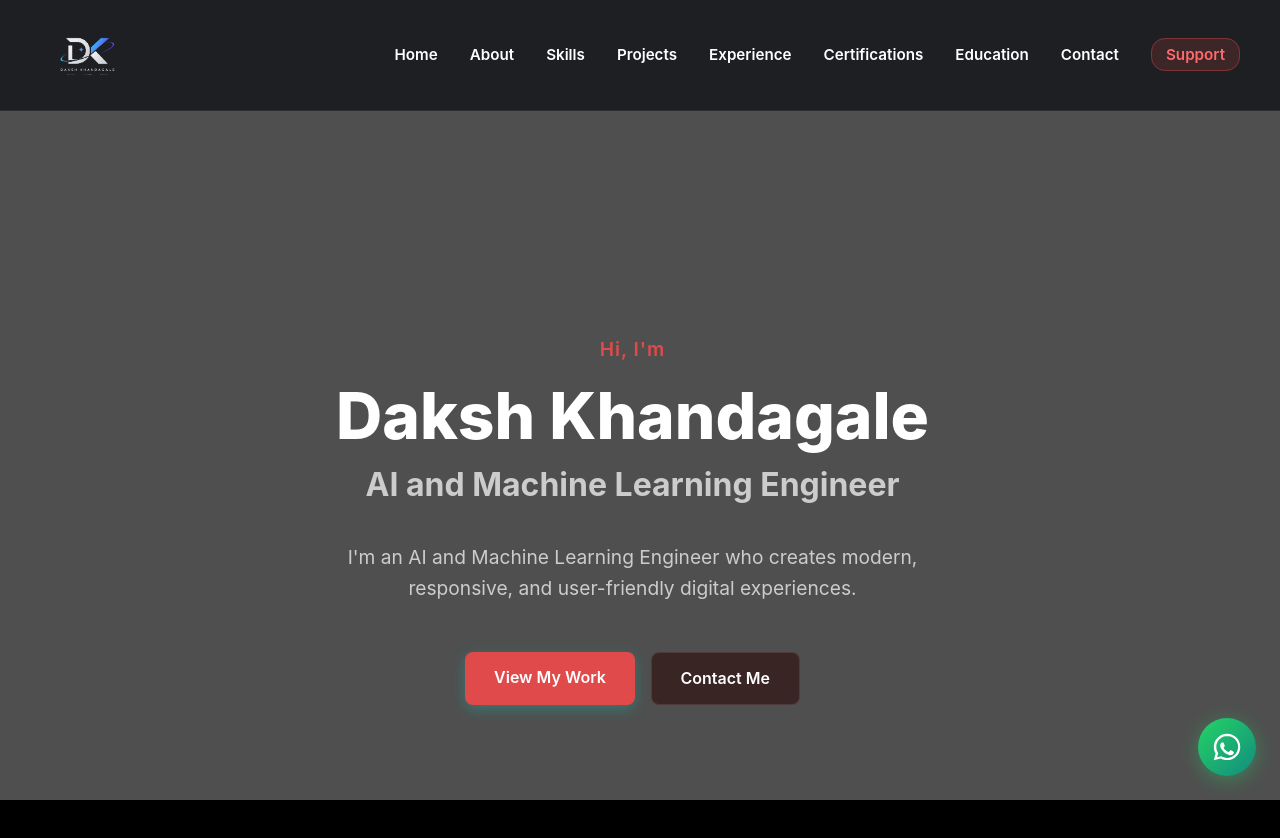
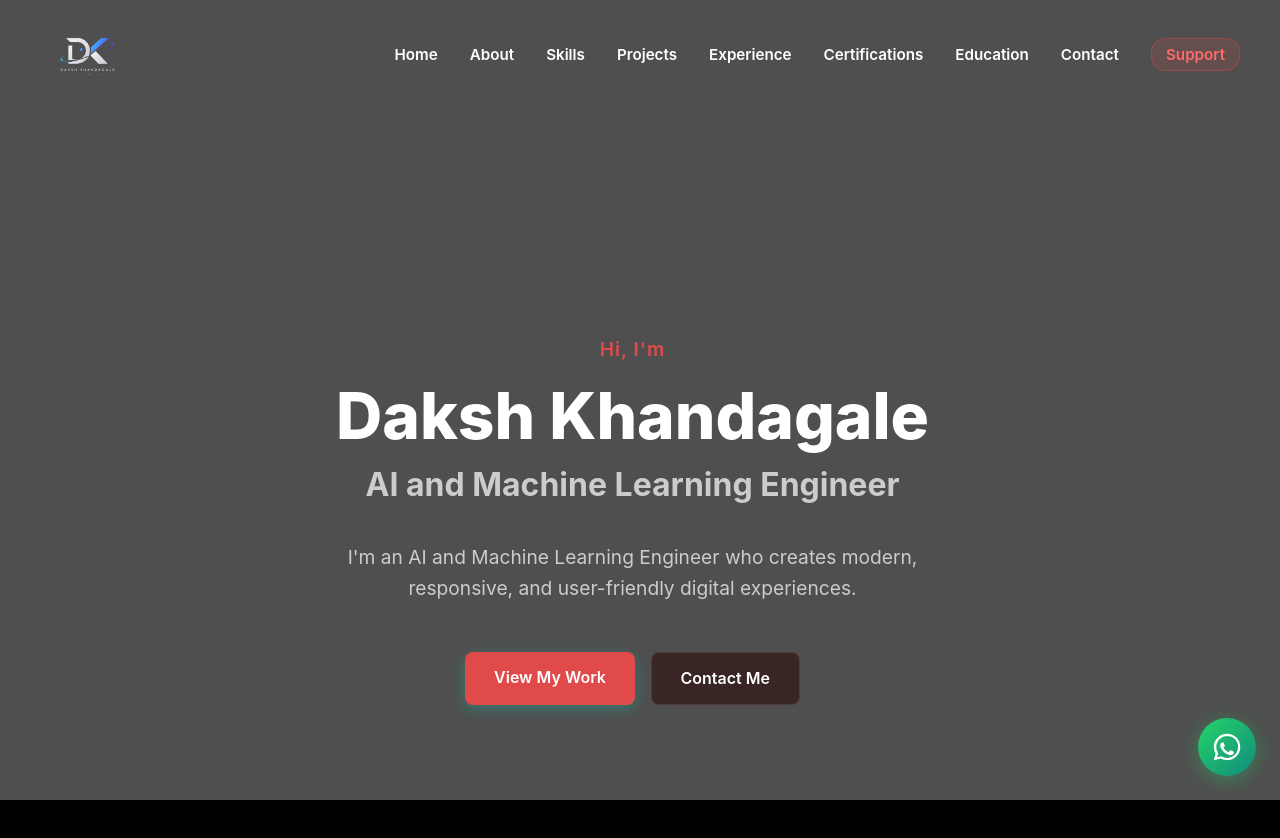
Before and after one commit to daksh043/daksh-khandagale-portfolio, a plain HTML site: page index.html in a window 1280 px wide. Shown: the top 838 px of the page. Drawn offline with Linux system fonts and the light colour scheme; files whose address does not match are found by name.

Commit message:
fix: remove black background from navbar for seamless transparent look

```diff
--- a/style.css
+++ b/style.css
@@ -498,14 +498,13 @@ canvas#scroll-animation {
     top: 0;
     width: 100%;
     height: var(--nav-height);
-    background: rgba(10, 12, 16, 0.7);
-    backdrop-filter: blur(12px);
-    -webkit-backdrop-filter: blur(12px);
-    border-bottom: 1px solid rgba(255, 255, 255, 0.06);
+    background: transparent;
+    border-bottom: none;
+    backdrop-filter: none;
+    -webkit-backdrop-filter: none;
     z-index: 1000;
     display: flex;
     justify-content: center;
-    transition: background 0.3s ease, border-color 0.3s ease;
 }
 
 .nav-container {
```
